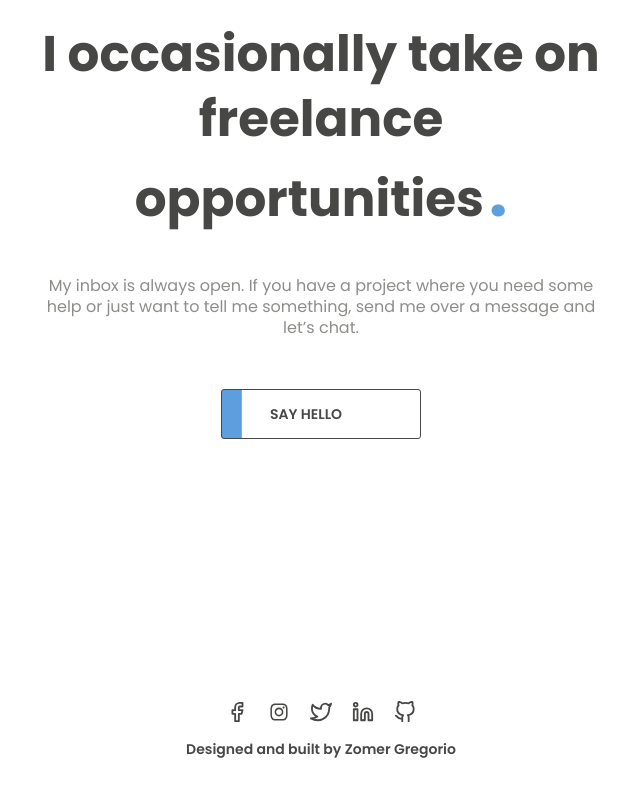
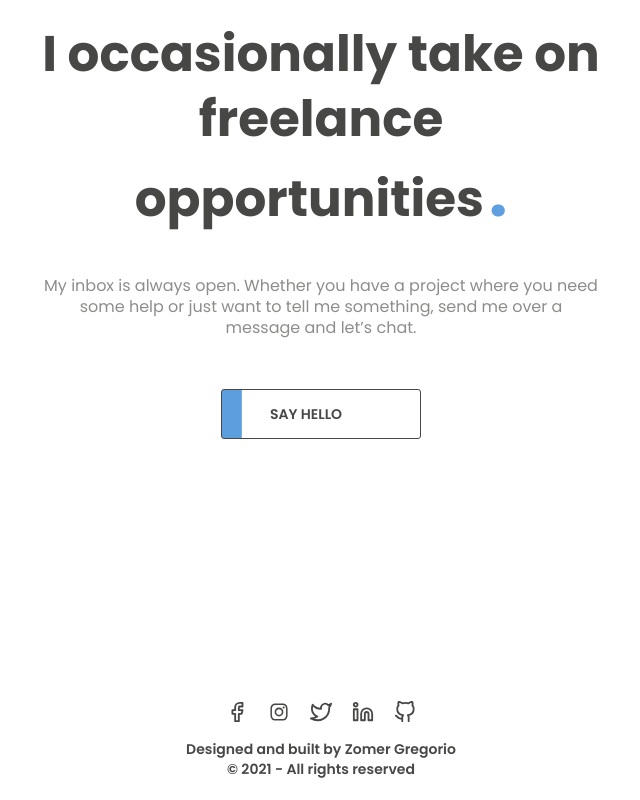
Before and after one commit to zomeru/portfolio, a Next.js app: page / in a window 1280 px wide. Shown: the part 3359-4159 px from the top of the page, without its empty margins (319-959 px from the left). Before the commit the page ends 4138 px from the top, so only its background shows below. Built offline with nearby package versions, Linux system fonts and the light colour scheme.

Commit message:
Some changes to texts

```diff
--- a/src/components/footer.tsx
+++ b/src/components/footer.tsx
@@ -49,7 +49,11 @@ const Footer: React.FC<IfooterProps> = ({}) => {
           );
         })}
       </StyledSocialLinks>
-      <a href=''>Designed and built by Zomer Gregorio</a>
+      <a href=''>
+        Designed and built by Zomer Gregorio
+        <br />
+        &copy; 2021 - All rights reserved
+      </a>
     </StyledFooter>
   );
 };
--- a/src/components/sections/contact.tsx
+++ b/src/components/sections/contact.tsx
@@ -28,8 +28,8 @@ const Contact: React.FC<IcontactProps> = ({}) => {
         I occasionally take on freelance opportunities
       </h1>
       <p className='contact-p'>
-        My inbox is always open. If you have a project where you need some help
-        or just want to tell me something, send me over a message and
+        My inbox is always open. Whether you have a project where you need some
+        help or just want to tell me something, send me over a message and
         let&rsquo;s chat.
       </p>
       <Button
```
